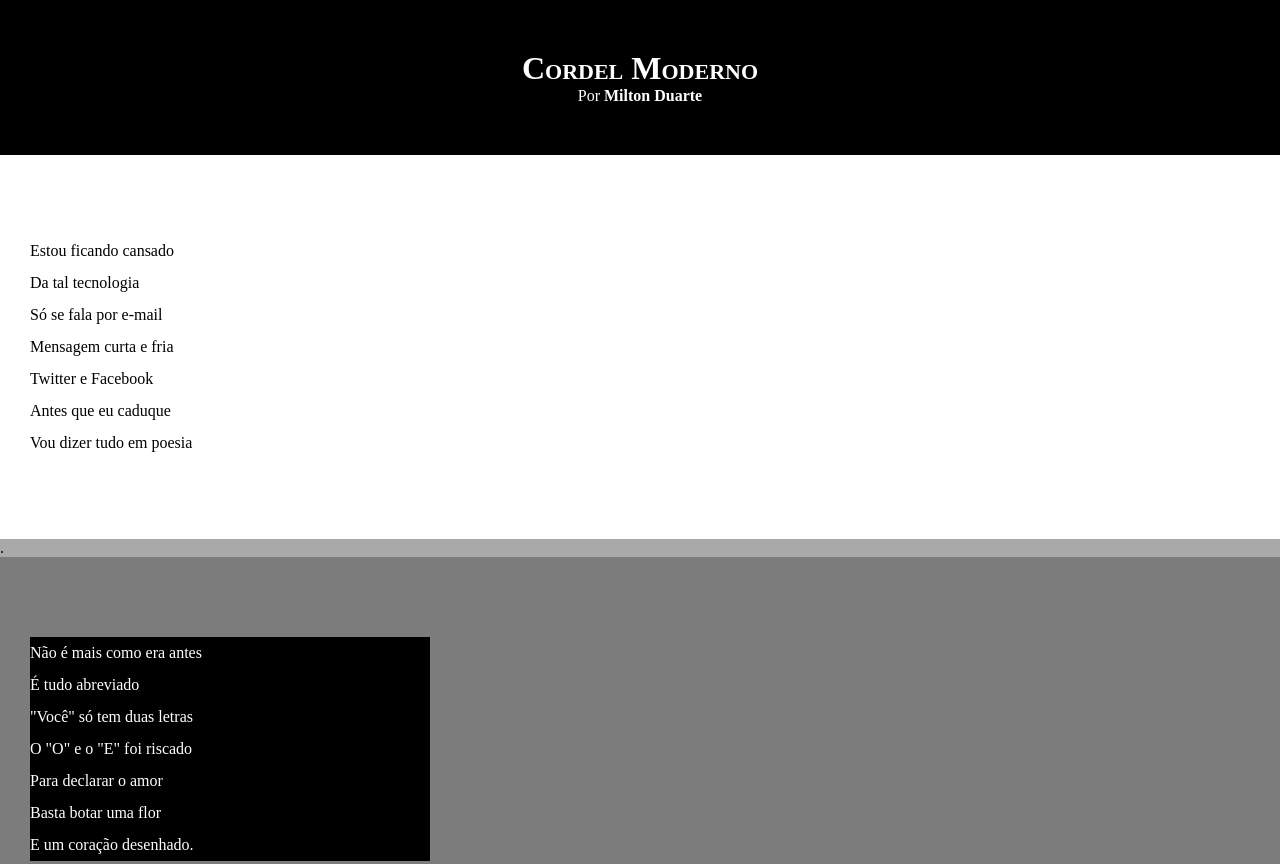
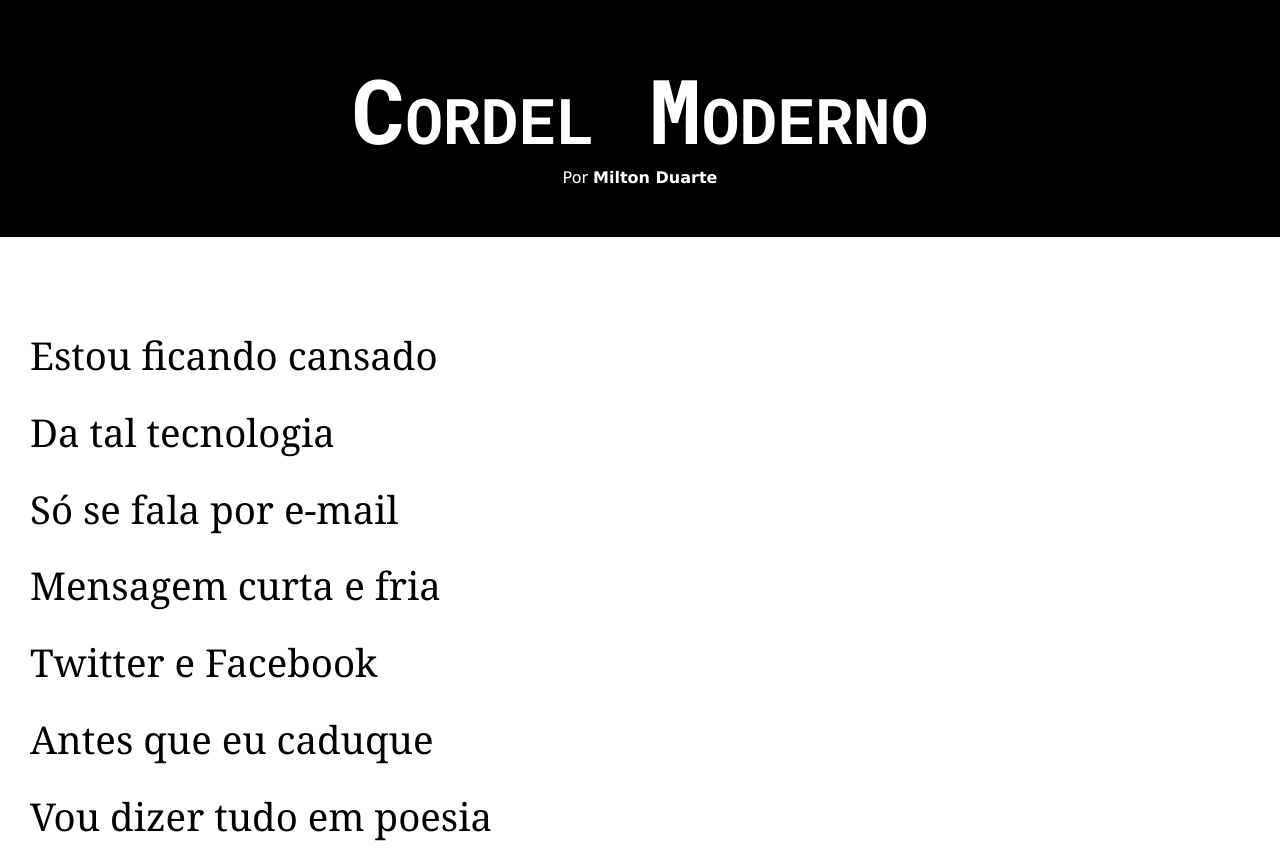
Before and after one commit to IgorPansera/html-css, a plain HTML site: page exercicios/desafio12/index.html in a window 1280 px wide. Shown: the top 864 px of the page. Drawn offline with Linux system fonts and the light colour scheme.

Commit message:
atualização de estilos do desafio 12

```diff
--- a/exercicios/desafio12/estilo/style.css
+++ b/exercicios/desafio12/estilo/style.css
@@ -1,4 +1,15 @@
 @charset "UTF-8";
+
+@import url('https://fonts.googleapis.com/css2?family=Roboto+Mono:ital,wght@0,100..700;1,100..700&display=swap');
+@import url('https://fonts.googleapis.com/css2?family=Noto+Serif:ital,wght@0,100..900;1,100..900&display=swap');
+
+
+:root{
+    --fonte1: Verdana, Geneva, Tahoma, sans-serif;
+    --fonte2: "Roboto Mono", monospace;
+    --fonte3: "Noto Serif", serif;
+}
+
 
     *{
         margin: 0px;
@@ -8,17 +19,23 @@
     html, body{
         min-height: 100vh;
         background-color: darkgray;
+        font-family: var(--fonte1);
+
     }
 
     header {
         background-color: black;
         color: white;
         text-align: center;
+
     }
 
     header > h1 {
         padding-top: 50px;
         font-variant: small-caps;
+        font-family: var(--fonte2);
+        font-size: 7vw;
+
     }
 
     header > p {
@@ -40,6 +57,8 @@
         padding-bottom: 10vh;
         line-height: 2em;
         padding-left: 30px;
+        font-family: var(--fonte3);
+        font-size: 3vw;
 
     }
 
@@ -54,7 +73,8 @@ section.imagem{
 }
 
 section.imagem > p{
-    width: 400px;
+   display: inline-block;
+   padding: 5px;
     background-color: black;
 }
 
```
